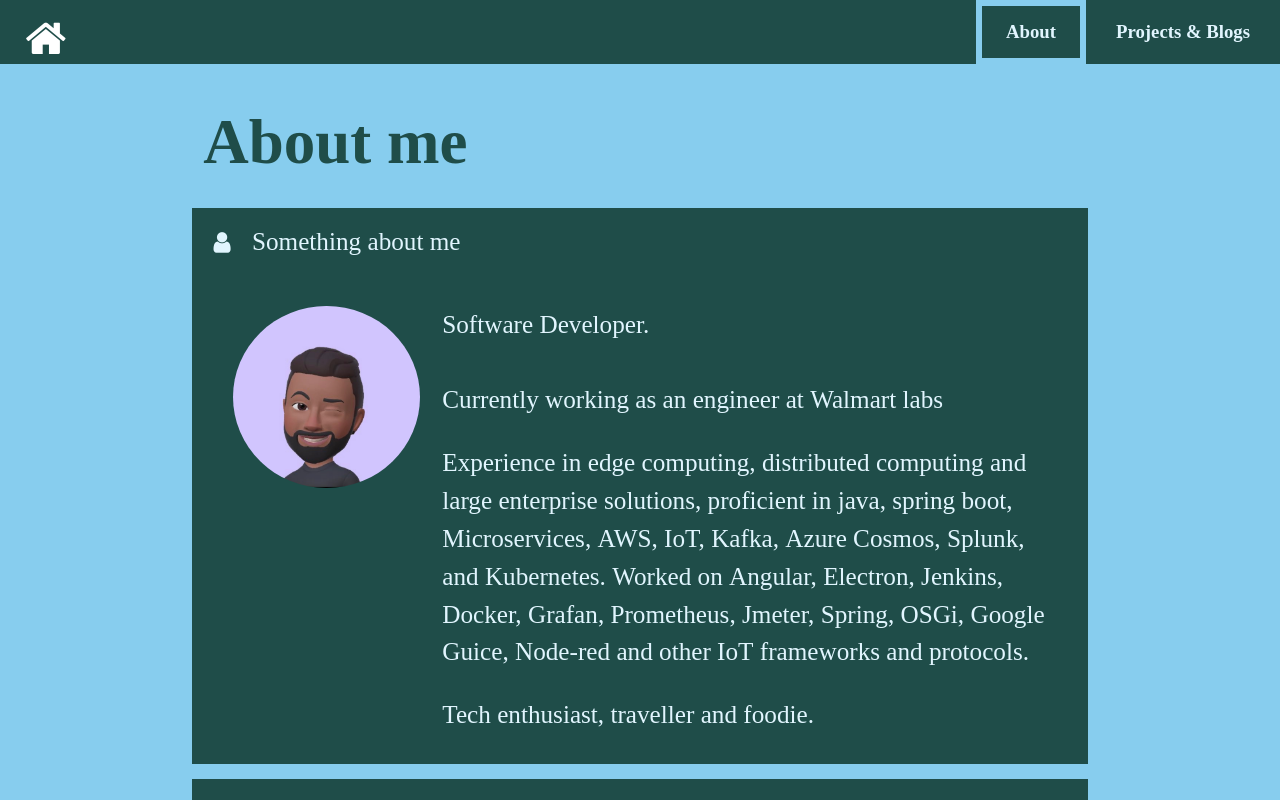
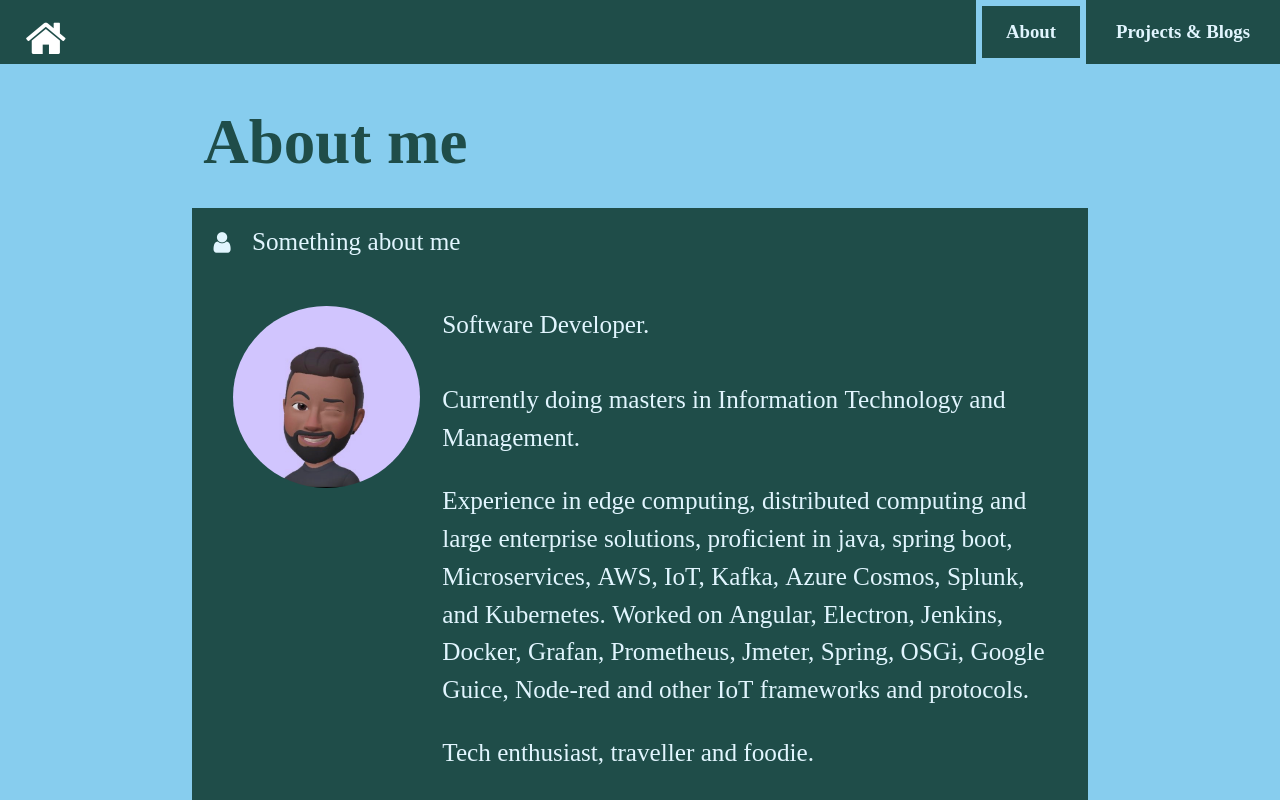
Before and after one commit to GKcodebase/GKcodebase.github.io, an Angular app: page /about in a window 1280 px wide. Both pictures are taken after a click on the element "Something about me". Shown: the top 800 px of the page. Built offline with nearby package versions, Linux system fonts and the light colour scheme.

Commit message:
updating resume

```diff
--- a/src/app/pages/about/about.component.html
+++ b/src/app/pages/about/about.component.html
@@ -18,7 +18,7 @@
         <div class="col s12 m8 l9 left-align-text">
           <span class="flow-text description-text">
             Software Developer.<br /><br />
-            Currently working as an engineer at Walmart labs
+            Currently doing masters in Information Technology and Management.
             <p>Experience in edge computing, distributed computing and large enterprise solutions, proficient in java, spring boot, Microservices, AWS, IoT, Kafka, Azure Cosmos, Splunk, and Kubernetes.
               Worked on Angular, Electron, Jenkins, Docker, Grafan, Prometheus, Jmeter, Spring, OSGi, Google Guice, Node-red and other IoT
               frameworks and protocols.</p>
@@ -68,7 +68,7 @@
   <div class="row animate__animated animate__fadeInUp animate__faster animate__delay-1s">
     <div class="card-link col s12 m4 l3 btn-large">
       <a id="downloadButton" class="light-blue-text text-lighten-5 light-blue darken-3 valign-wrapper center"
-        href="assets/GokulG.K-Resume.pdf" target="_blank">View C.V
+        href="assets/Gokul_Resume.pdf" target="_blank">View C.V
       </a>
     </div>
   </div>
```
Also changed, not shown: 1 other file (tests, documents, lock files or other folders).
